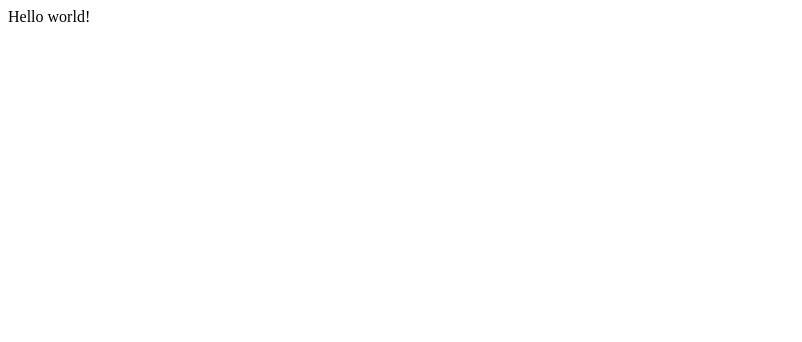
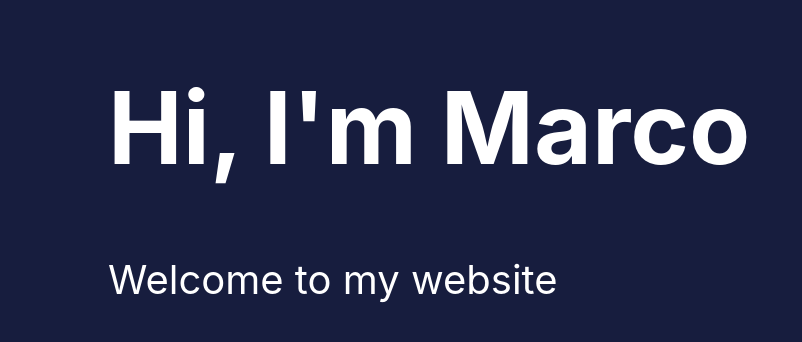
Before and after one commit to marcoriopel/portfolio, a Gatsby site: page / in a window 1280 px wide. Shown: the top 342 px of the page, without its empty margins (0-802 px from the left). Built offline with nearby package versions, Linux system fonts and the light colour scheme; Gatsby itself is replaced by a stand-in of ours.

Commit message:
First commit

```diff
--- a/gatsby-config.js
+++ b/gatsby-config.js
@@ -1,10 +1,3 @@
-/**
- * Configure your Gatsby site with this file.
- *
- * See: https://www.gatsbyjs.com/docs/gatsby-config/
- */
-
 module.exports = {
-  /* Your site config here */
-  plugins: [],
-}
+    plugins: [],
+};
--- /dev/null
+++ b/src/components/container.js
@@ -0,0 +1,5 @@
+import React from 'react';
+import containerStyles from './container.module.css';
+export default function Container({ children }) {
+    return <div className={containerStyles.container}>{children}</div>;
+}
--- /dev/null
+++ b/src/components/container.module.css
@@ -0,0 +1,10 @@
+.container {
+    margin: 3rem auto;
+    padding-left: 100px;
+    font-family: -apple-system, BlinkMacSystemFont, 'Segoe UI', Roboto, 'Helvetica Neue', Arial, 'Noto Sans', sans-serif,
+        'Apple Color Emoji', 'Segoe UI Emoji', 'Segoe UI Symbol', 'Noto Color Emoji';
+}
+
+html {
+    background-color: #171d3e;
+}
--- /dev/null
+++ b/src/components/header.js
@@ -0,0 +1,5 @@
+import React from 'react';
+
+export default function Header(props) {
+    return <h1 style={{ color: `white`, fontSize: `100px` }}>{props.headerText}</h1>;
+}
--- /dev/null
+++ b/src/pages/404.js
@@ -0,0 +1,4 @@
+import React from 'react';
+export default function NotFound() {
+    return <h1>Page Not Found</h1>;
+}
--- a/src/pages/index.js
+++ b/src/pages/index.js
@@ -1,5 +1,13 @@
-import React from "react"
+import React from 'react';
+import Header from '../components/header';
+import Container from '../components/container';
 
 export default function Home() {
-  return <div>Hello world!</div>
+    return (
+        <Container>
+            <Header headerText="Hi, I'm Marco" />
+            <p style={{ color: `white`, fontSize: `40px` }}>Welcome to my website</p>
+            <h3 style={{ color: `white`, fontSize: `72px`, paddingTop: '1200px' }}>Welcome to my website</h3>
+        </Container>
+    );
 }
```
Also changed, not shown: src/pages/about.js (added, +12 -0 lines), README.md, 2 other files.
